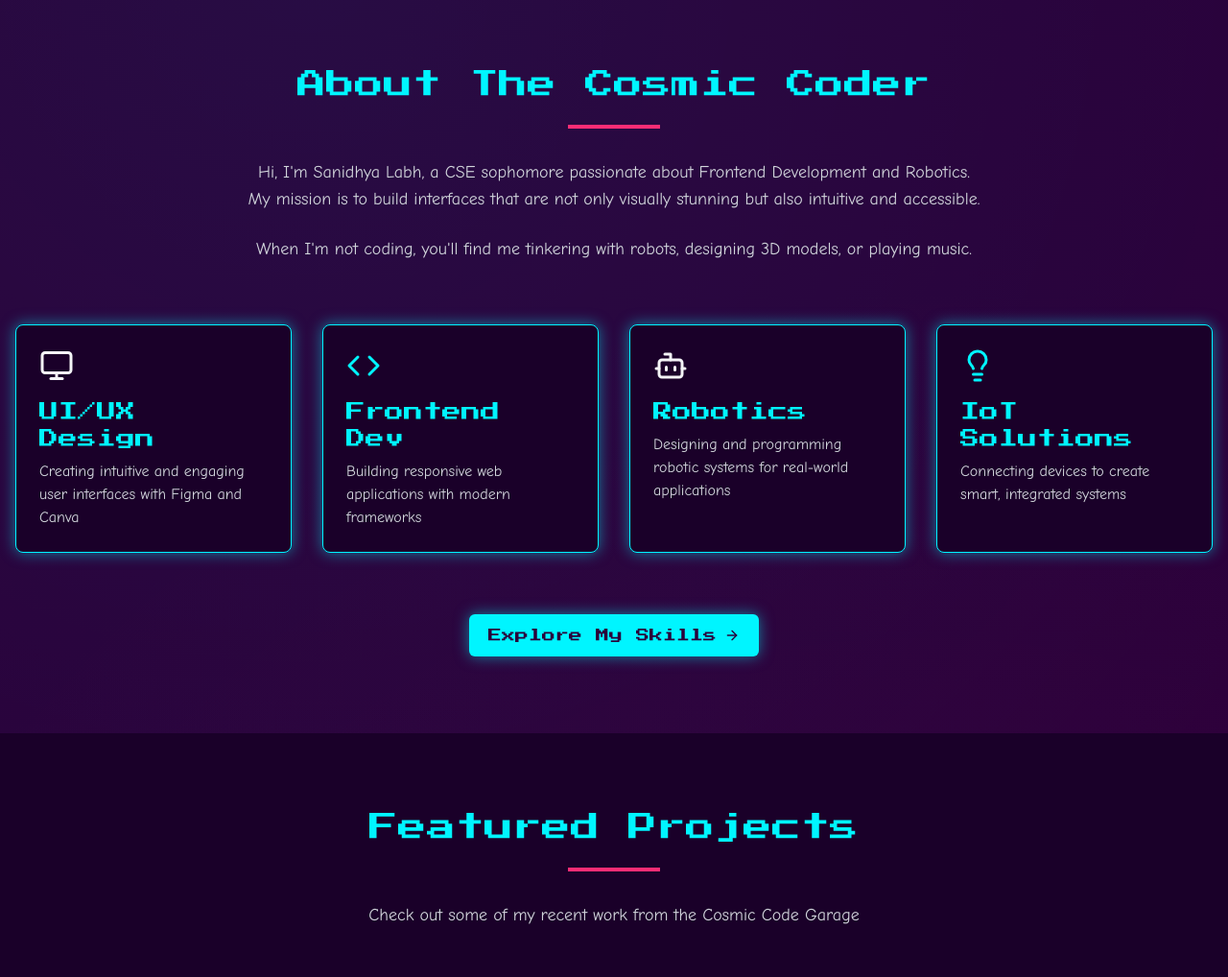
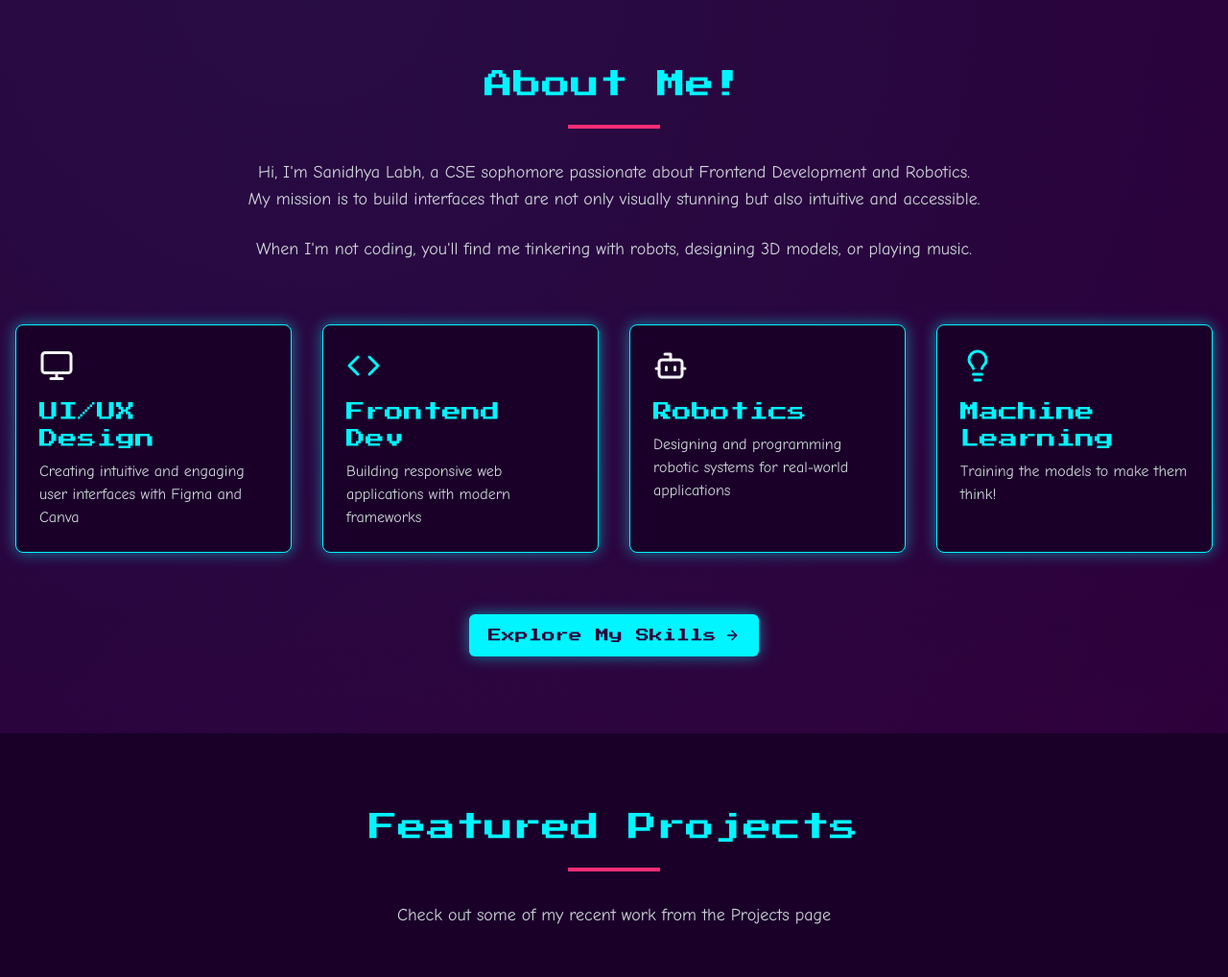
Before and after one commit to SanidhyaLabh/Portfolio, a React (Vite) app: page / in a window 1280 px wide. Shown: the part 810-1828 px from the top of the page at 96% size. Built offline with nearby package versions, Linux system fonts and the light colour scheme.

Commit message:
Update HomePage.tsx

```diff
--- a/src/pages/HomePage.tsx
+++ b/src/pages/HomePage.tsx
@@ -17,7 +17,7 @@ const HomePage: React.FC = () => {
       <section className="py-20 relative">
         <div className="container mx-auto px-4">
           <div className="max-w-3xl mx-auto text-center mb-16">
-            <h2 className="text-3xl font-heading text-electric-blue mb-6">About The Cosmic Coder</h2>
+            <h2 className="text-3xl font-heading text-electric-blue mb-6">About Me!</h2>
             <div className="h-1 w-24 bg-neon-pink mx-auto mb-8"></div>
             <p className="text-lg text-gray-300 mb-6">
               Hi, I'm Sanidhya Labh, a CSE sophomore passionate about Frontend Development and Robotics.
@@ -47,8 +47,8 @@ const HomePage: React.FC = () => {
               },
               {
                 icon: <Lightbulb className="text-electric-blue" size={36} />,
-                title: "IoT Solutions",
-                description: "Connecting devices to create smart, integrated systems"
+                title: "Machine Learning",
+                description: "Training the models to make them think!"
               }
             ].map((item, index) => (
               <motion.div
@@ -82,7 +82,7 @@ const HomePage: React.FC = () => {
             <h2 className="text-3xl font-heading text-electric-blue mb-6">Featured Projects</h2>
             <div className="h-1 w-24 bg-neon-pink mx-auto mb-8"></div>
             <p className="text-lg text-gray-300">
-              Check out some of my recent work from the Cosmic Code Garage
+              Check out some of my recent work from the Projects page
             </p>
           </div>
 
```
